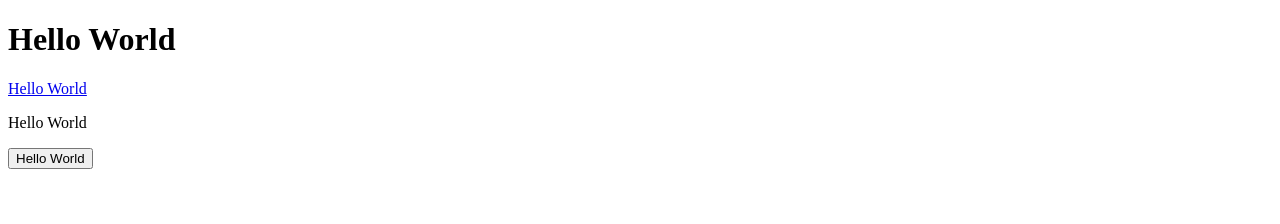
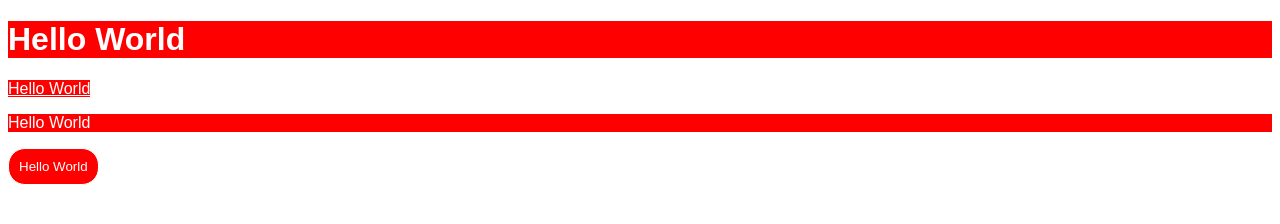
Before and after one commit to SandeepRana1001/Learning-SCSS---CSS-With-Superpowers, a plain HTML site: page Chapter 2/Easy Assignment/index.html in a window 1280 px wide. Drawn offline with Linux system fonts and the light colour scheme.

Commit message:
Chapter 2 - Completed assignment 1

```diff
--- a/Chapter 2/Easy Assignment/index.html
+++ b/Chapter 2/Easy Assignment/index.html
@@ -3,6 +3,7 @@
   <head>
     <meta charset="UTF-8" />
     <meta name="viewport" content="width=device-width, initial-scale=1.0" />
+    <link rel="stylesheet" href="./style.css" />
     <title>Document</title>
   </head>
   <body>
--- /dev/null
+++ b/Chapter 2/Easy Assignment/style.scss
@@ -0,0 +1,20 @@
+$primary-color: white;
+$secondary-color: red;
+$base-font: "Aptos", sans-serif;
+
+h1,
+a,
+p {
+  font-family: $base-font;
+  color: $primary-color;
+  background-color: $secondary-color;
+}
+
+button {
+  font-family: $base-font;
+  color: $primary-color;
+  background-color: $secondary-color;
+  border: 1px solid $primary-color;
+  padding: 10px;
+  border-radius: 17px;
+}
```
Also changed, not shown: Chapter 2/Easy Assignment/app.css (deleted), Chapter 2/Easy Assignment/app.scss (deleted), Chapter 2/Easy Assignment/style.css (added), 2 other files.
